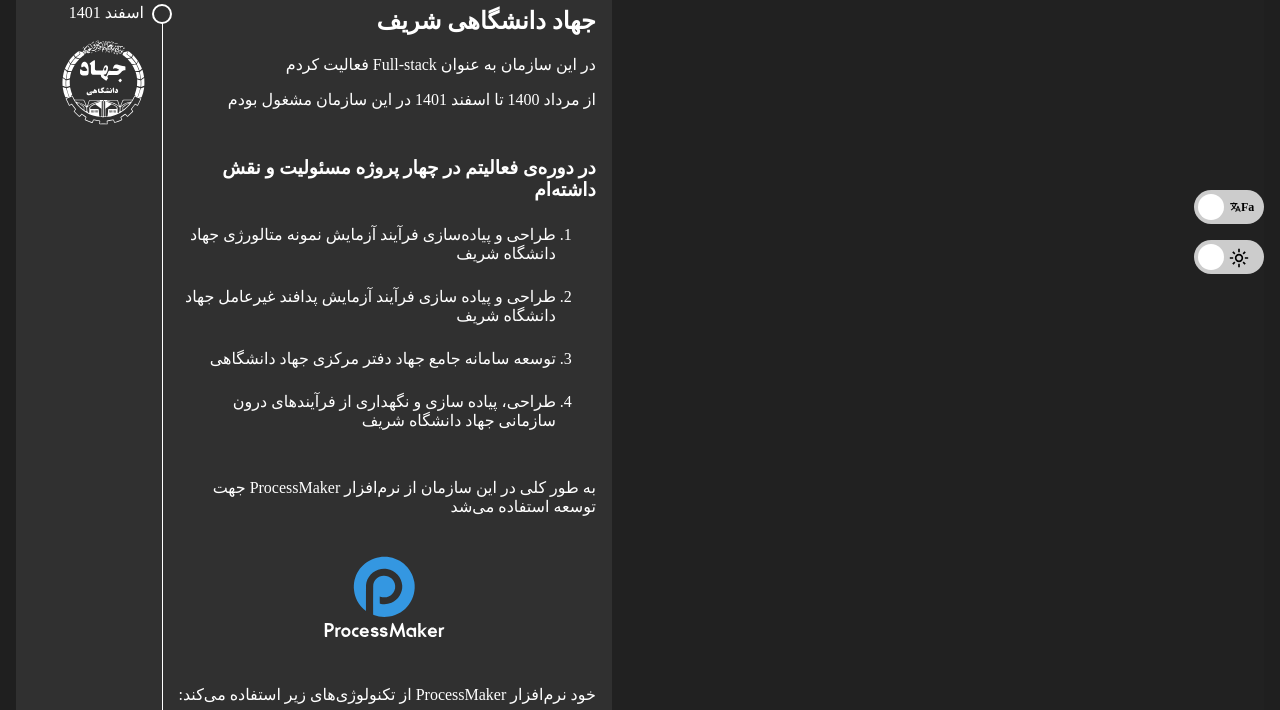
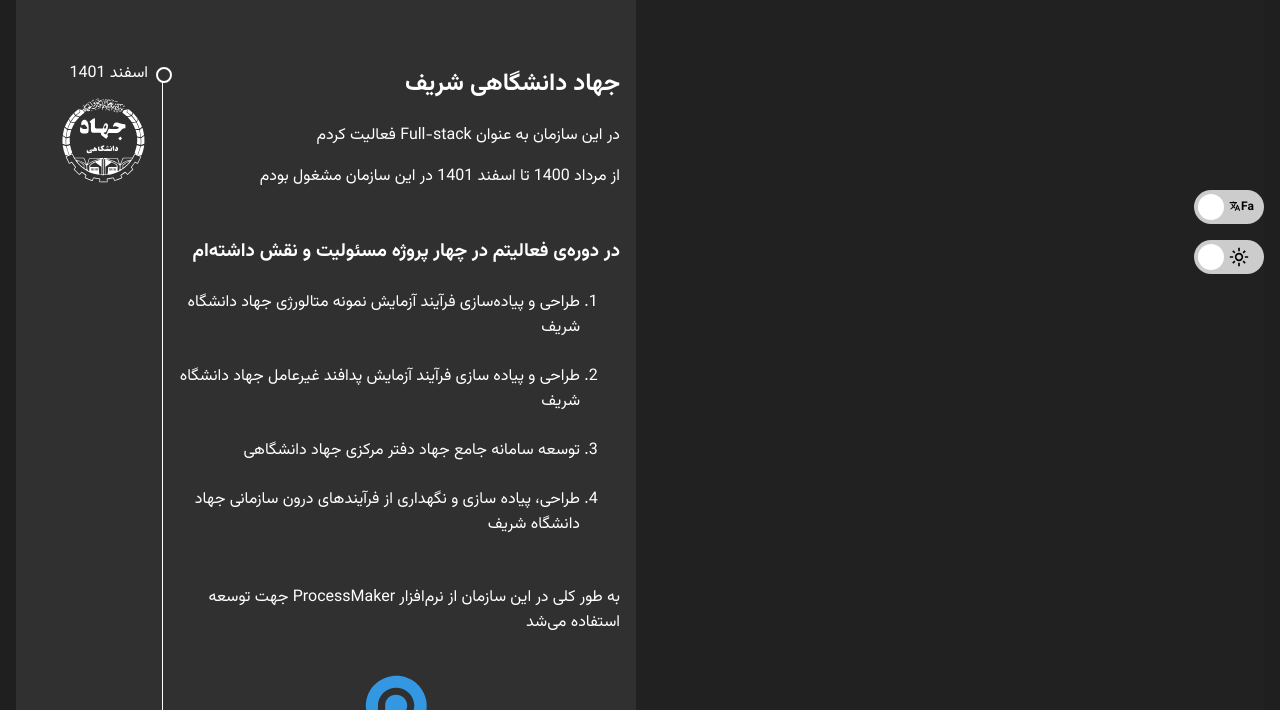
Before and after one commit to ImMo3n/portfolio, a website built with Vite: page index.html in a window 1280 px wide. Shown: the part 510-1220 px from the top of the page. Built offline with nearby package versions, Linux system fonts and the light colour scheme.

Commit message:
Changed font to Vazirmatn

```diff
--- a/index.html
+++ b/index.html
@@ -5,6 +5,7 @@
     <meta name="viewport" content="width=device-width, initial-scale=1.0" />
     <link rel="stylesheet" href="src/style.css" />
     <link rel="stylesheet" href="src/switch.css" />
+    <link rel="stylesheet" href="src/Vazirmatn-font-face.css" />
     <title>محسن افشاری</title>
   </head>
   <body>
--- /dev/null
+++ b/src/Vazirmatn-font-face.css
@@ -0,0 +1,72 @@
+/* Generated by script */
+@font-face {
+  font-family: Vazirmatn;
+  src: url("/assets/Vazirmatn/Vazirmatn-Thin.woff2") format("woff2");
+  font-weight: 100;
+  font-style: normal;
+  font-display: swap;
+}
+
+@font-face {
+  font-family: Vazirmatn;
+  src: url("/assets/Vazirmatn/Vazirmatn-ExtraLight.woff2") format("woff2");
+  font-weight: 200;
+  font-style: normal;
+  font-display: swap;
+}
+
+@font-face {
+  font-family: Vazirmatn;
+  src: url("/assets/Vazirmatn/Vazirmatn-Light.woff2") format("woff2");
+  font-weight: 300;
+  font-style: normal;
+  font-display: swap;
+}
+
+@font-face {
+  font-family: Vazirmatn;
+  src: url("/assets/Vazirmatn/Vazirmatn-Regular.woff2") format("woff2");
+  font-weight: 400;
+  font-style: normal;
+  font-display: swap;
+}
+
+@font-face {
+  font-family: Vazirmatn;
+  src: url("/assets/Vazirmatn/Vazirmatn-Medium.woff2") format("woff2");
+  font-weight: 500;
+  font-style: normal;
+  font-display: swap;
+}
+
+@font-face {
+  font-family: Vazirmatn;
+  src: url("/assets/Vazirmatn/Vazirmatn-SemiBold.woff2") format("woff2");
+  font-weight: 600;
+  font-style: normal;
+  font-display: swap;
+}
+
+@font-face {
+  font-family: Vazirmatn;
+  src: url("/assets/Vazirmatn/Vazirmatn-Bold.woff2") format("woff2");
+  font-weight: 700;
+  font-style: normal;
+  font-display: swap;
+}
+
+@font-face {
+  font-family: Vazirmatn;
+  src: url("/assets/Vazirmatn/Vazirmatn-ExtraBold.woff2") format("woff2");
+  font-weight: 800;
+  font-style: normal;
+  font-display: swap;
+}
+
+@font-face {
+  font-family: Vazirmatn;
+  src: url("/assets/Vazirmatn/Vazirmatn-Black.woff2") format("woff2");
+  font-weight: 900;
+  font-style: normal;
+  font-display: swap;
+}
--- a/src/script.js
+++ b/src/script.js
@@ -16,6 +16,7 @@
   addResizeListener();
 });
 
+// remove animation for timeline if user zooms in on the page we don't want to have the transform animating
 window.onload = () => {
   const timelineElements = document.querySelectorAll(
     ".timeline__begin__animation"
--- a/src/style.css
+++ b/src/style.css
@@ -1,3 +1,13 @@
+*,
+*::before,
+*::after {
+  box-sizing: border-box;
+}
+
+html {
+  font-family: Vazirmatn, sans-serif;
+}
+
 body {
   margin: 0;
   background-color: hsl(0, 0%, 12%);
@@ -5,6 +15,9 @@
 
 .page__lang__fa {
   direction: rtl;
+}
+.page__lang__en {
+  direction: ltr;
 }
 
 .page__wrapper {
```
Also changed, not shown: assets/Vazirmatn/Vazirmatn-Black.woff2 (added), assets/Vazirmatn/Vazirmatn-Bold.woff2 (added), assets/Vazirmatn/Vazirmatn-ExtraBold.woff2 (added), assets/Vazirmatn/Vazirmatn-ExtraLight.woff2 (added), assets/Vazirmatn/Vazirmatn-Light.woff2 (added), assets/Vazirmatn/Vazirmatn-Medium.woff2 (added), assets/Vazirmatn/Vazirmatn-Regular.woff2 (added), assets/Vazirmatn/Vazirmatn-SemiBold.woff2 (added), assets/Vazirmatn/Vazirmatn-Thin.woff2 (added), assets/Vazirmatn/Vazirmatn[wght].woff2 (added).
